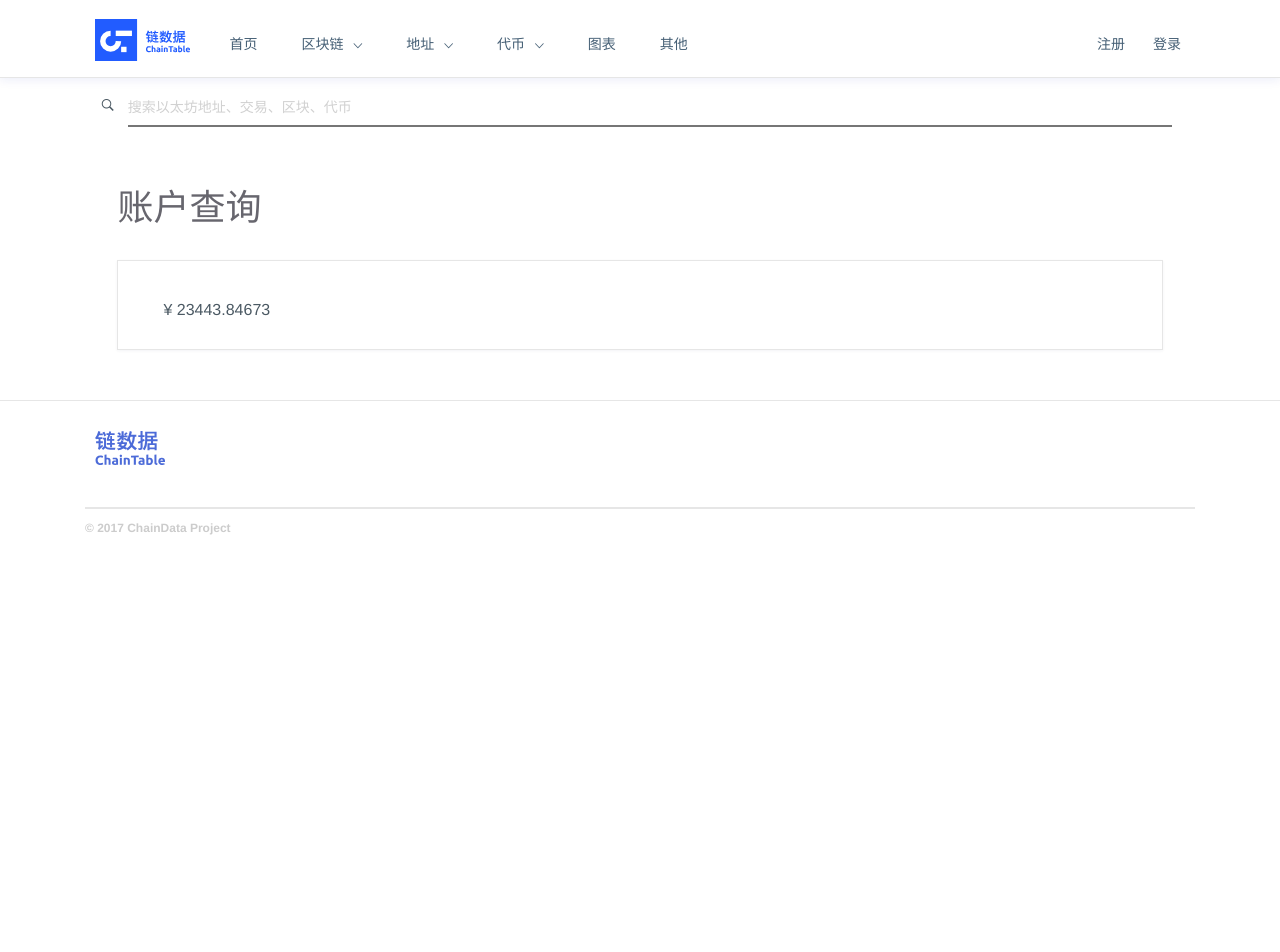
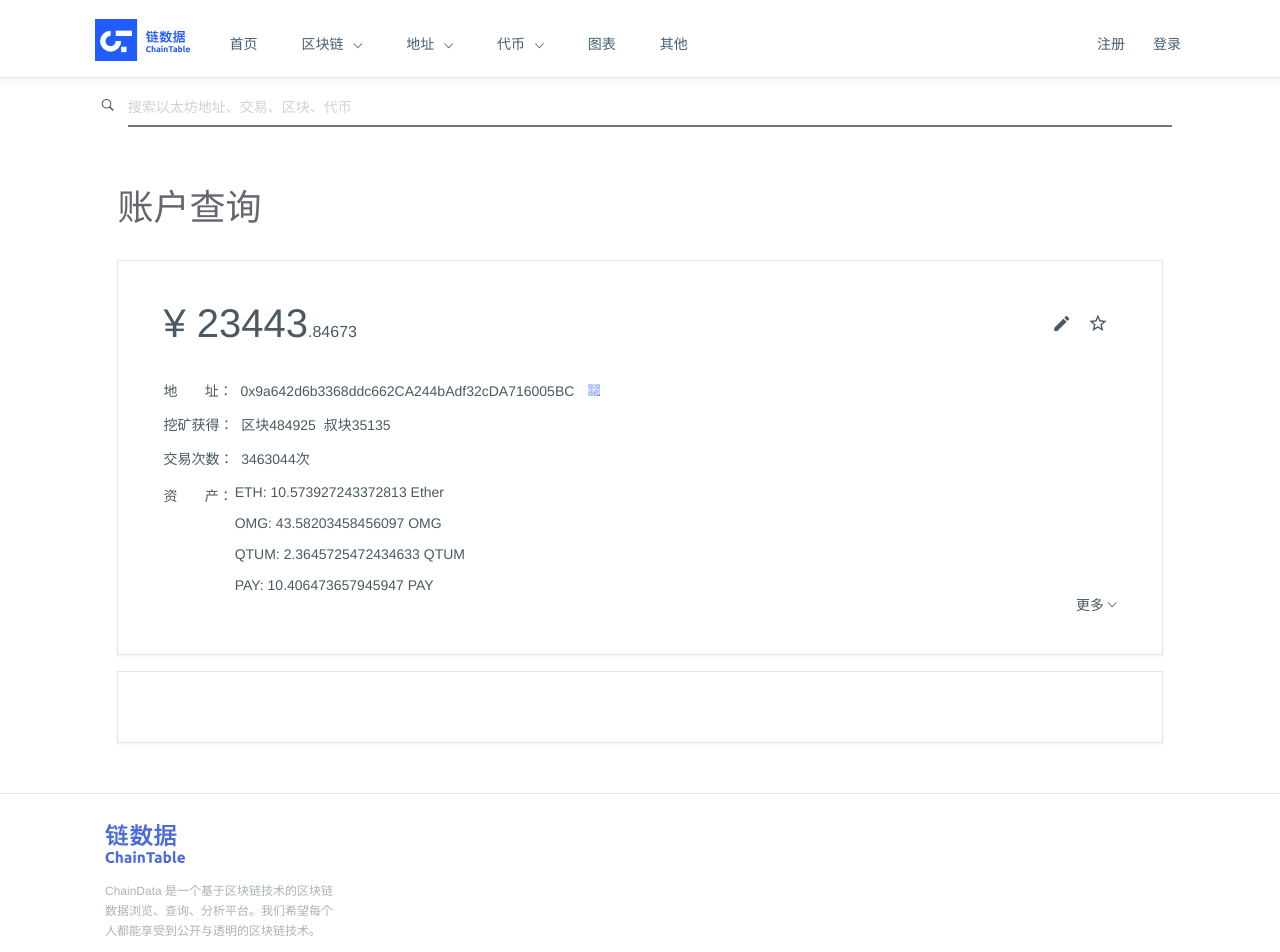
Before and after one commit to liucsny/Eth_vue, a Vue app in the folder etherchain/: page /#/account in a window 1280 px wide. Shown: the top 952 px of the page. Before the commit the page ends 800 px from the top, so only its background shows below. Built offline with nearby package versions, Linux system fonts and the light colour scheme.

Commit message:
account card

```diff
--- a/etherchain/src/components/Footer.vue
+++ b/etherchain/src/components/Footer.vue
@@ -2,14 +2,26 @@
   <footer>
     <div class="container">
       <div class="row">
-        <div class="col-md-2">
+
+        <div class="col-md-3 ftContiner">
           <div class="img">
             <img src="../assets/logo3.svg" alt="">
           </div>
+          <div class="slogan">
+            <p>
+              ChainData 是一个基于区块链技术的区块链数据浏览、查询、分析平台。我们希望每个人都能享受到公开与透明的区块链技术。
+            </p>
+          </div>
         </div>
+        <div class="col-md-3 ftContiner">
+        </div>
+
       </div>
       <hr>
-      <div class="copyRight"> <p>&copy 2017 ChainData Project</p> </div>
+      <div class="copyRight">
+        <p>&copy 2017 ChainData Project</p>
+        <p><a href="#">Email: 1234567@chaindata.cn</a></p>
+      </div>
     </div>
   </footer>
 </template>
@@ -37,8 +49,36 @@ footer{
   margin: auto;
 }
 
+.copyRight p{
+  display: inline-block;
+  padding: 0;
+  margin:0 12px 20px 0;
+}
+.copyRight p a{
+  color:#CCCCCC;
+  text-decoration: none;
+}
+.copyRight p a:hover{
+  color: #4b5963;
+}
+
 .img{
-  margin: 30px 80px 30px 10px;
+  margin: 0 80px 0 20px;
+}
+
+.img img{
+  width: 80px;
+}
+
+.slogan{
+  padding: 0 0 0 20px;
+}
+
+.ftContiner{
+  margin: 30px 0;
+  font-size: 12px;
+  line-height: 20px;
+  color: #ACB3B3;
 }
 
 hr{
--- a/etherchain/src/pages/Home.vue
+++ b/etherchain/src/pages/Home.vue
@@ -230,17 +230,7 @@ export default {
       ],
     }
   },
-  methods:{
-    compressString:function(str,limit){
-      if(str.length>limit){
-        return str.substr(0,limit)+"...";
-      }
-      return str;
-    },
-  },
-  created:function(){
-    this.getData();
-  }
+
 }
 </script>
 
--- a/etherchain/src/pages/account.vue
+++ b/etherchain/src/pages/account.vue
@@ -4,7 +4,30 @@
 			账户查询
 		</div>
 		<div class="mainCard">
-			¥ {{account.value}}
+			<div class="valueInt">¥ {{parseInt(account.value)}}</div>
+			<div class="valueDigi">.{{account.value.toString().split(".")[1]}}</div>
+			<div class="cardIcon">
+				<i class="ion-android-create"></i>
+				<i class="ion-android-star-outline"></i>
+			</div>
+			<div class="accountBox">
+				<div class="accountDetail">
+					<div class="detail">地&nbsp&nbsp&nbsp&nbsp&nbsp&nbsp&nbsp址：&nbsp&nbsp{{account.adress}} <img class="qrCode" src="../assets/icons/qrCode.svg" alt=""></div>
+					<div class="detail">挖矿获得：&nbsp&nbsp区块{{account.mined.block}}&nbsp&nbsp叔块{{account.mined.uncles}}</div>
+					<div class="detail">交易次数：&nbsp&nbsp{{account.transactions}}次</div>
+					<div class="detail">
+						<div class="assetsTitle">资&nbsp&nbsp&nbsp&nbsp&nbsp&nbsp&nbsp产：</div>
+						<div class="assets">
+							<div v-for="(item,property) of account.assets">{{property}}: {{item.val}} {{item.unit}}</div>
+						</div>
+					</div>
+				</div>
+				<div class="viewMore">
+					<div>更多 <i class="ion-ios-arrow-down"></i></div>
+				</div>
+			</div>
+		</div>
+		<div class="mainCard">
 		</div>
 	</div>
 </template>
@@ -15,10 +38,29 @@ export default{
 		return {
 			account:{
 				value: 23443.84673,
-				adress: 0x9a642d6b3368ddc662CA244bAdf32cDA716005BC,
+				adress: "0x9a642d6b3368ddc662CA244bAdf32cDA716005BC",
 				mined: {
 					block: 484925,
 					uncles: 35135
+				},
+				transactions:3463044,
+				assets:{
+					ETH: {
+						val: 10.573927243372813667,
+						unit: "Ether"
+					},
+					OMG: {
+						val: 43.582034584560973406,
+						unit: "OMG"
+					},
+					QTUM: {
+						val: 2.3645725472434634553,
+						unit: "QTUM"
+					},
+					PAY: {
+						val: 10.406473657945946872,
+						unit: "PAY"
+					},
 				},
 			}
 		}
@@ -27,5 +69,68 @@ export default{
 </script>
 
 <style scoped>
+.valueInt{
+	font-size: 40px;
+	display: inline-block;
+	margin: 0 0 20px 0;
+}
+.valueDigi{
+	font-size: 16px;
+	display: inline-block;
+}
+.cardIcon{
+	float: right;
+}
+.ion-android-create{
+	font-size: 20px;
+	display:inline-block;
+	margin: 10px;
+}
 
+.ion-android-star-outline{
+	font-size: 22px;
+	display:inline-block;
+	margin: 10px;
+}
+.detail{
+	/*border:red 1px solid;*/
+	margin: 14px 0;
+	font-size: 14px;
+}
+
+.assets{
+	/*border:red 1px solid;*/
+	display: inline-block;
+	margin: 2px;
+}
+.assets>div{
+	margin: 0 0 15px 0;
+}
+.qrCode{
+	width:12px;
+	margin-left: 10px;
+}
+.assetsTitle{
+	margin: 3px 0 0 0;
+	vertical-align: top;
+	display: inline-block;
+}
+.viewMore{
+	/*border:red 1px solid;*/
+	float:right;
+	margin-bottom: 10px;
+	position: relative;
+	width: 100px;
+}
+.viewMore>div{
+	/*border:red 1px solid;*/
+	position: absolute;
+	bottom: 0;
+	right: 0;
+	font-size: 14px;
+}
+.accountBox{
+	display: flex;
+	justify-content:space-between;
+}
 </style>
--- a/etherchain/src/pages/blockList.vue
+++ b/etherchain/src/pages/blockList.vue
@@ -1238,12 +1238,6 @@ export default {
 		}
 	},
 	methods:{
-		compressString:function(str,limit){
-			if(str.length>limit){
-				return str.substr(0,limit)+"...";
-			}
-				return str;
-		},
 		changeBeginPoint:function(beginPoint){
 			this.beginPoint = (beginPoint-1)*this.listPorperties.length;
 			console.log(this.beginPoint);
--- a/etherchain/src/util/index.js
+++ b/etherchain/src/util/index.js
@@ -1,7 +1,10 @@
 export default{
   install(Vue,options){
-    Vue.prototype.getData = function () {
-      console.log('我是插件中的方法');
+    Vue.prototype.compressString = function (str,limit) {
+		if(str.length > limit){
+			return str.substr(0,limit)+"...";
+		}
+		return str;
     };
   }
 }
```
Also changed, not shown: etherchain/src/assets/icons/qrCode.svg (added).
